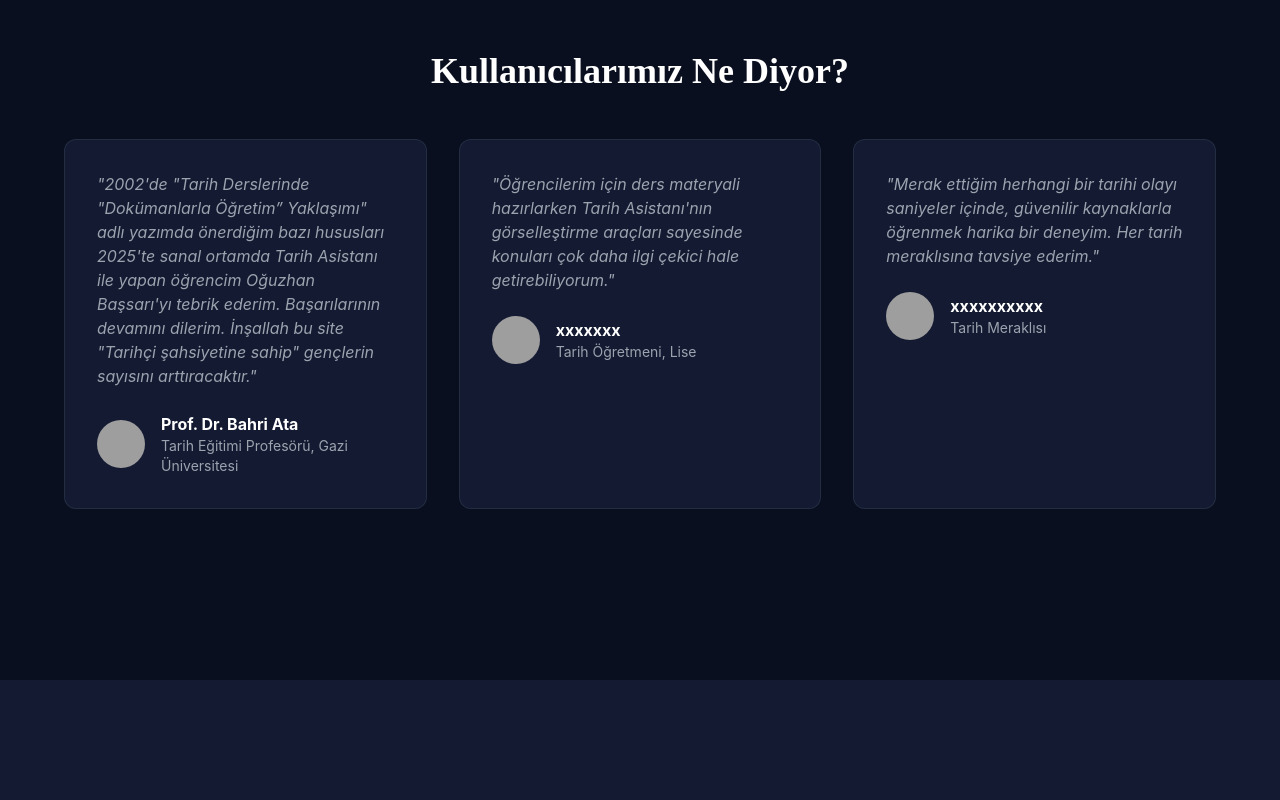
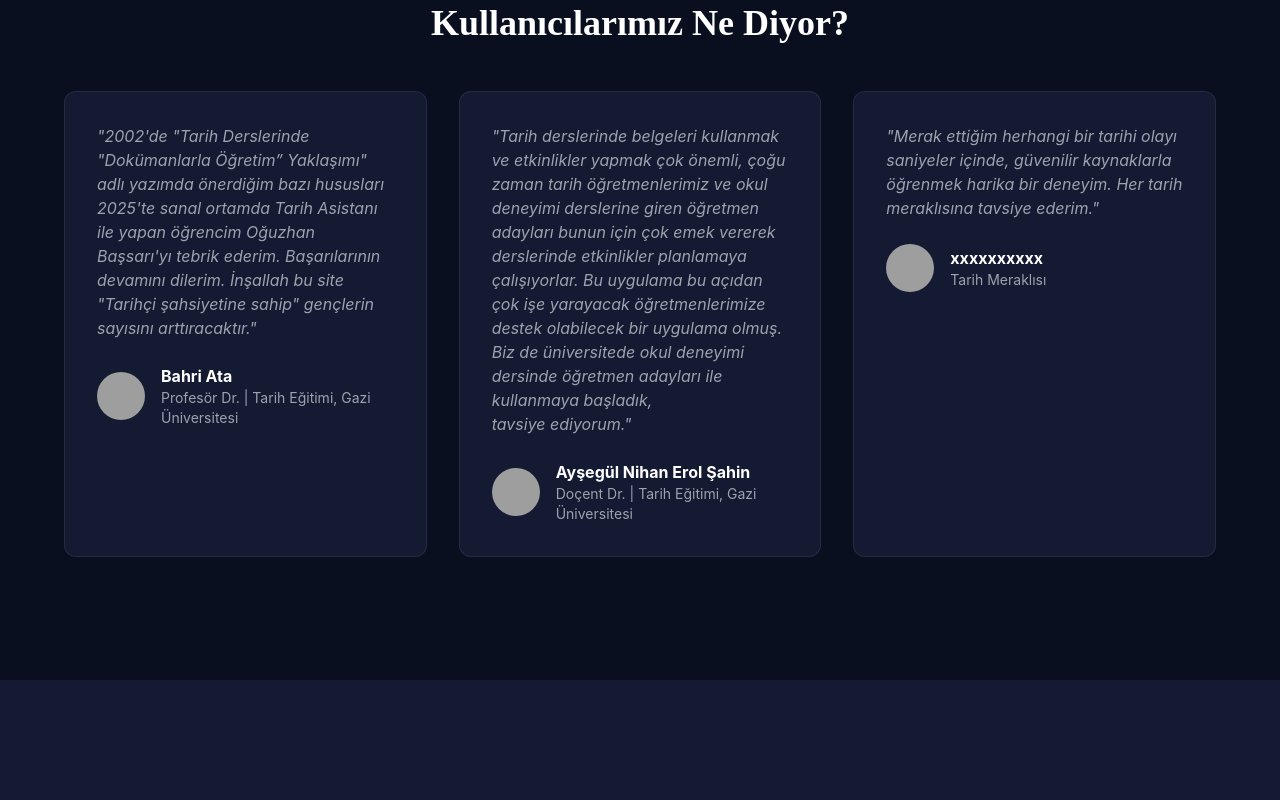
Before and after one commit to ogicimnbr01/Tarih-Asistani, a React (Vite) app: page / in a window 1280 px wide. Shown: the part 3320-4120 px from the top of the page. Built offline with nearby package versions, Linux system fonts and the light colour scheme; grey boxes are pictures that could not be loaded.

Commit message:
Yorumlar güncellendi.

```diff
--- a/constants.tsx
+++ b/constants.tsx
@@ -24,15 +24,15 @@ export const FEATURES: Feature[] = [
 export const TESTIMONIALS: Testimonial[] = [
     {
         quote: `2002'de "Tarih Derslerinde "Dokümanlarla Öğretim” Yaklaşımı" adlı yazımda önerdiğim bazı hususları 2025'te sanal ortamda Tarih Asistanı ile yapan öğrencim Oğuzhan Başsarı'yı tebrik ederim. Başarılarının devamını dilerim. İnşallah bu site "Tarihçi şahsiyetine sahip" gençlerin sayısını arttıracaktır.`,
-        name: "Prof. Dr. Bahri Ata",
-        title: "Tarih Eğitimi Profesörü, Gazi Üniversitesi",
+        name: "Bahri Ata",
+        title: "Profesör Dr. | Tarih Eğitimi, Gazi Üniversitesi",
         avatarUrl: "https://i.imgur.com/NczrmG2.png",
     },
     {
-        quote: "Öğrencilerim için ders materyali hazırlarken Tarih Asistanı'nın görselleştirme araçları sayesinde konuları çok daha ilgi çekici hale getirebiliyorum.",
-        name: "xxxxxxx",
-        title: "Tarih Öğretmeni, Lise",
-        avatarUrl: "https://i.pravatar.cc/150?u=ahmet-kaya",
+        quote: "Tarih derslerinde belgeleri kullanmak ve etkinlikler yapmak çok önemli, çoğu zaman tarih öğretmenlerimiz ve okul deneyimi derslerine giren öğretmen adayları bunun için çok emek vererek derslerinde etkinlikler planlamaya çalışıyorlar. Bu uygulama bu açıdan çok işe yarayacak öğretmenlerimize destek olabilecek bir uygulama olmuş. Biz de üniversitede okul deneyimi dersinde öğretmen adayları ile kullanmaya başladık, tavsiye ediyorum.",
+        name: "Ayşegül Nihan Erol Şahin",
+        title: "Doçent Dr. | Tarih Eğitimi, Gazi Üniversitesi",
+        avatarUrl: "https://i.imgur.com/vBy5jcG.jpeg",
     },
     {
         quote: "Merak ettiğim herhangi bir tarihi olayı saniyeler içinde, güvenilir kaynaklarla öğrenmek harika bir deneyim. Her tarih meraklısına tavsiye ederim.",
@@ -50,7 +50,7 @@ export interface UnitResource {
 
 export const unitResourceStatus: UnitResource[] = [
   { id: 1, name: "1. 20. Yüzyıl Başlarında Osmanlı Devleti ve Dünya", docCount: 30 },
-  { id: 2, name: "2. Milli Mücadele", docCount: 4 },
+  { id: 2, name: "2. Milli Mücadele", docCount: 5 },
   { id: 3, name: "3. Atatürkçülük ve Türk İnkılabı", docCount: 0 },
   { id: 4, name: "4. İki Savaş Arasındaki Dönemde Türkiye ve Dünya", docCount: 0 },
   { id: 5, name: "5. II.Dünya Savaşı Sürecinde Türkiye ve Dünya", docCount: 0 },
```
